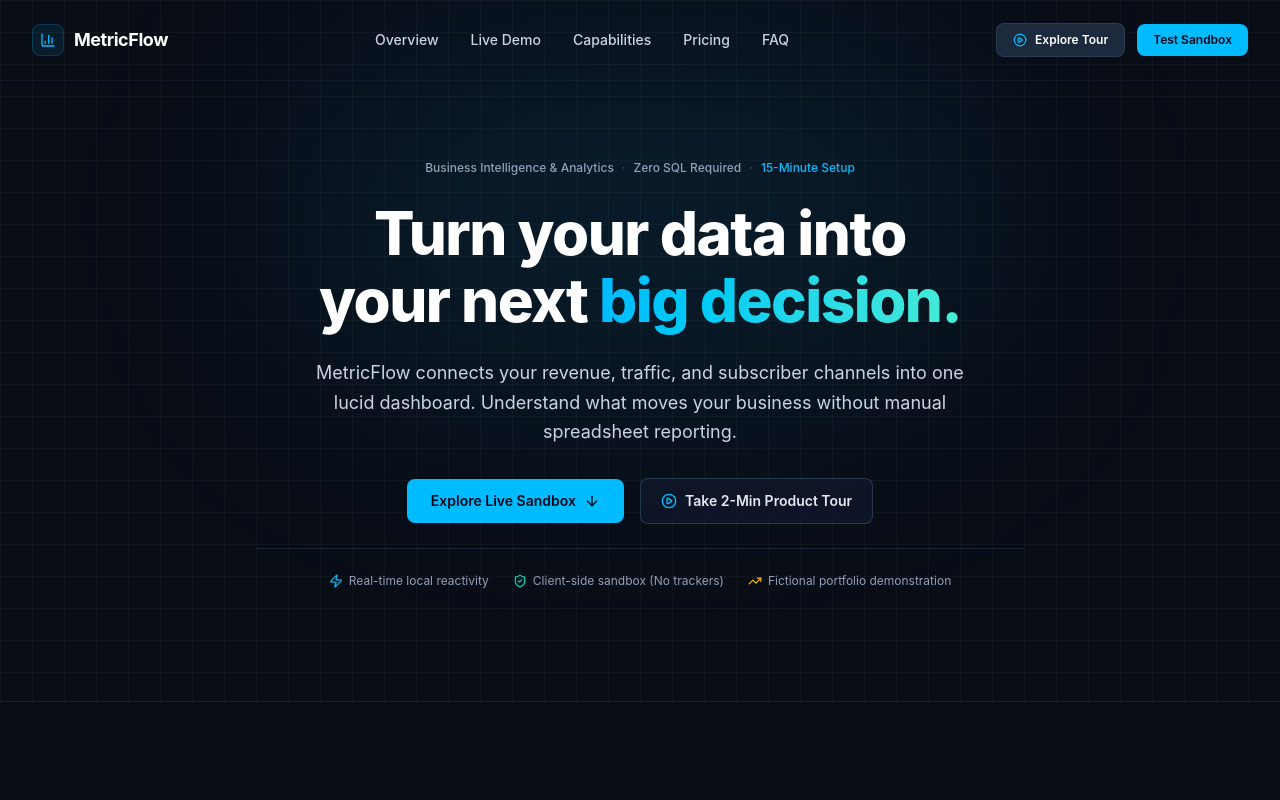
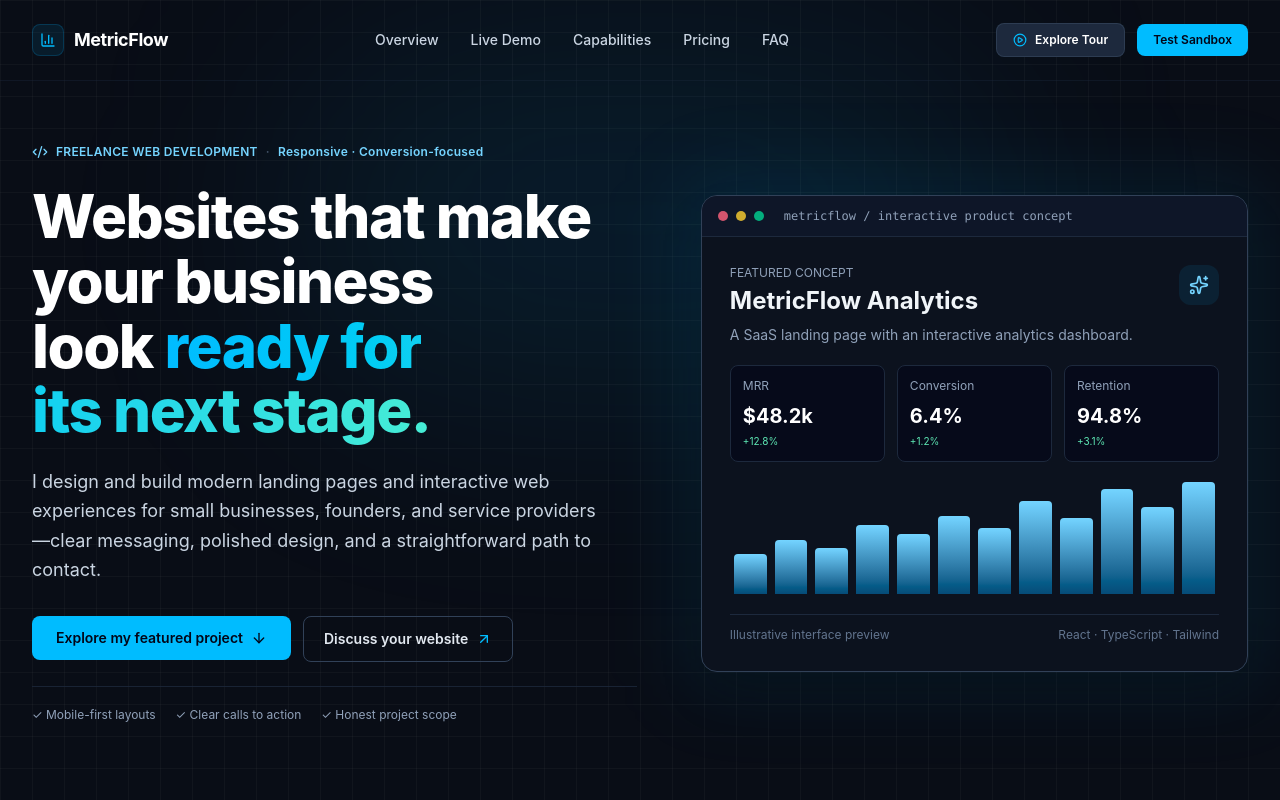
Before and after one commit to tabeeb1314/metricflow, a React (Vite) app: page / in a window 1280 px wide. Shown: the top 800 px of the page. Built offline with nearby package versions, Linux system fonts and the light colour scheme.

Commit message:
Refocus homepage hero on freelance web development clients

```diff
--- a/src/components/Hero.tsx
+++ b/src/components/Hero.tsx
@@ -1,76 +1,55 @@
 import React from 'react';
-import { ArrowDown, PlayCircle, Sparkles, TrendingUp, ShieldCheck, Zap } from 'lucide-react';
+import { ArrowDown, ArrowUpRight, Code2, Sparkles } from 'lucide-react';
 
-interface HeroProps {
-  onOpenTour: () => void;
-  onScrollToDemo: () => void;
-}
+interface HeroProps { onOpenTour: () => void; onScrollToDemo: () => void; }
 
-export const Hero: React.FC<HeroProps> = ({ onOpenTour, onScrollToDemo }) => {
-  return (
-    <section id="overview" className="relative pt-32 pb-20 sm:pt-40 sm:pb-28 overflow-hidden bg-grid-pattern">
-      {/* Background ambient radial glow (subtle, 10% budget) */}
-      <div
-        aria-hidden="true"
-        className="pointer-events-none absolute top-12 left-1/2 -translate-x-1/2 w-[700px] h-[340px] bg-sky-500/10 blur-[120px] rounded-full"
-      />
-
-      <div className="max-w-7xl mx-auto px-4 sm:px-6 lg:px-8 relative z-10">
-        <div className="max-w-3xl mx-auto text-center space-y-6">
-          {/* Unboxed editorial kicker with clean typographic separators (Zero-Pill Compliance) */}
-          <div className="flex items-center justify-center gap-2 text-xs font-medium text-slate-400">
-            <span>Business Intelligence & Analytics</span>
-            <span aria-hidden="true" className="text-slate-600">·</span>
-            <span>Zero SQL Required</span>
-            <span aria-hidden="true" className="text-slate-600">·</span>
-            <span className="text-sky-400">15-Minute Setup</span>
+export const Hero: React.FC<HeroProps> = ({ onOpenTour, onScrollToDemo }) => (
+  <section id="overview" className="relative pt-28 pb-20 sm:pt-36 sm:pb-28 overflow-hidden bg-grid-pattern">
+    <div aria-hidden="true" className="pointer-events-none absolute top-12 left-1/2 -translate-x-1/2 w-[700px] h-[340px] bg-sky-500/10 blur-[120px] rounded-full" />
+    <div className="max-w-7xl mx-auto px-4 sm:px-6 lg:px-8 relative z-10">
+      <div className="grid lg:grid-cols-[1.05fr_.95fr] gap-12 lg:gap-16 items-center">
+        <div className="space-y-6">
+          <div className="flex items-center gap-2 text-xs font-semibold tracking-wide text-sky-300">
+            <Code2 className="w-4 h-4" /><span>FREELANCE WEB DEVELOPMENT</span><span className="text-slate-600">·</span><span>Responsive · Conversion-focused</span>
           </div>
-
-          {/* Primary Headline with text-wrap: balance */}
-          <h1 className="text-3xl sm:text-5xl lg:text-6xl font-extrabold tracking-tight text-white leading-[1.12] [text-wrap:balance]">
-            Turn your data into your next <span className="text-transparent bg-clip-text bg-gradient-to-r from-sky-400 to-teal-300">big decision.</span>
+          <h1 className="text-4xl sm:text-5xl lg:text-6xl font-extrabold tracking-tight text-white leading-[1.08] [text-wrap:balance]">
+            Websites that make your business look <span className="text-transparent bg-clip-text bg-gradient-to-r from-sky-400 to-teal-300">ready for its next stage.</span>
           </h1>
-
-          {/* Subheading / Value Proposition */}
-          <p className="text-base sm:text-lg text-slate-300 leading-relaxed max-w-2xl mx-auto font-normal">
-            MetricFlow connects your revenue, traffic, and subscriber channels into one lucid dashboard. Understand what moves your business without manual spreadsheet reporting.
+          <p className="text-base sm:text-lg text-slate-300 leading-relaxed max-w-xl">
+            I design and build modern landing pages and interactive web experiences for small businesses, founders, and service providers—clear messaging, polished design, and a straightforward path to contact.
           </p>
-
-          {/* Call to Actions (Primary + Secondary) */}
-          <div className="pt-2 flex flex-col sm:flex-row items-center justify-center gap-3 sm:gap-4">
-            <button
-              onClick={onScrollToDemo}
-              className="w-full sm:w-auto px-6 py-3 text-sm font-semibold text-slate-950 bg-sky-400 hover:bg-sky-300 rounded-lg shadow-sm transition-all duration-150 flex items-center justify-center gap-2 group whitespace-nowrap shrink-0 focus-visible:ring-2 focus-visible:ring-sky-400"
-            >
-              <span>Explore Live Sandbox</span>
-              <ArrowDown className="w-4 h-4 group-hover:translate-y-0.5 transition-transform" />
+          <div className="pt-2 flex flex-col sm:flex-row items-start gap-3">
+            <button onClick={onScrollToDemo} className="w-full sm:w-auto px-6 py-3 text-sm font-semibold text-slate-950 bg-sky-400 hover:bg-sky-300 rounded-lg transition-all flex items-center justify-center gap-2 focus-visible:ring-2 focus-visible:ring-sky-400">
+              <span>Explore my featured project</span><ArrowDown className="w-4 h-4" />
             </button>
-            <button
-              onClick={onOpenTour}
-              className="w-full sm:w-auto px-5 py-3 text-sm font-semibold text-slate-200 hover:text-white bg-slate-900/80 hover:bg-slate-800 border border-slate-700/80 rounded-lg transition-colors flex items-center justify-center gap-2 whitespace-nowrap shrink-0 focus-visible:ring-2 focus-visible:ring-sky-400"
-            >
-              <PlayCircle className="w-4 h-4 text-sky-400" />
-              <span>Take 2-Min Product Tour</span>
-            </button>
+            <a href="#contact" className="w-full sm:w-auto px-5 py-3 text-sm font-semibold text-slate-200 hover:text-white border border-slate-700 rounded-lg transition-colors flex items-center justify-center gap-2">
+              Discuss your website <ArrowUpRight className="w-4 h-4 text-sky-400" />
+            </a>
           </div>
-
-          {/* Honest Concept & Verification Proof Strip */}
-          <div className="pt-6 border-t border-slate-800/80 flex flex-wrap items-center justify-center gap-y-2 gap-x-6 text-xs text-slate-400">
-            <div className="flex items-center gap-1.5">
-              <Zap className="w-3.5 h-3.5 text-sky-400" />
-              <span>Real-time local reactivity</span>
+          <div className="pt-5 border-t border-slate-800/80 flex flex-wrap gap-x-5 gap-y-2 text-xs text-slate-400">
+            <span>✓ Mobile-first layouts</span><span>✓ Clear calls to action</span><span>✓ Honest project scope</span>
+          </div>
+        </div>
+        <div className="relative">
+          <div className="absolute -inset-4 bg-sky-500/10 blur-2xl rounded-3xl" />
+          <div className="relative rounded-2xl border border-slate-700 bg-[#0c121e] shadow-2xl overflow-hidden">
+            <div className="flex items-center gap-2 px-4 py-3 border-b border-slate-800 bg-slate-900/80">
+              <span className="w-2.5 h-2.5 rounded-full bg-rose-400/80"/><span className="w-2.5 h-2.5 rounded-full bg-amber-300/80"/><span className="w-2.5 h-2.5 rounded-full bg-emerald-400/80"/>
+              <span className="ml-3 text-xs text-slate-400 font-mono">metricflow / interactive product concept</span>
             </div>
-            <div className="flex items-center gap-1.5">
-              <ShieldCheck className="w-3.5 h-3.5 text-teal-400" />
-              <span>Client-side sandbox (No trackers)</span>
-            </div>
-            <div className="flex items-center gap-1.5">
-              <TrendingUp className="w-3.5 h-3.5 text-amber-400" />
-              <span>Fictional portfolio demonstration</span>
+            <div className="p-5 sm:p-7 space-y-5">
+              <div className="flex items-start justify-between gap-4"><div><p className="text-xs text-slate-400">FEATURED CONCEPT</p><h2 className="text-xl sm:text-2xl font-bold mt-1">MetricFlow Analytics</h2><p className="text-sm text-slate-400 mt-2">A SaaS landing page with an interactive analytics dashboard.</p></div><div className="w-10 h-10 shrink-0 rounded-xl bg-sky-500/10 flex items-center justify-center text-sky-300"><Sparkles className="w-5 h-5"/></div></div>
+              <div className="grid grid-cols-3 gap-3">
+                {[['MRR','$48.2k','+12.8%'],['Conversion','6.4%','+1.2%'],['Retention','94.8%','+3.1%']].map(([label,value,change])=><div key={label} className="rounded-lg border border-slate-800 bg-slate-950/60 p-3"><p className="text-[10px] sm:text-xs text-slate-400">{label}</p><p className="text-base sm:text-xl font-bold text-white mt-2">{value}</p><p className="text-[10px] text-emerald-300 mt-1">{change}</p></div>)}
+              </div>
+              <div className="h-28 flex items-end gap-2 px-1">
+                {[36,48,41,62,54,70,59,83,68,94,78,100].map((h,i)=><div key={i} className="flex-1 rounded-t-sm bg-gradient-to-t from-sky-600/50 to-sky-300" style={{height:h+'%'}}/>)}
+              </div>
+              <div className="flex items-center justify-between text-xs text-slate-500 border-t border-slate-800 pt-3"><span>Illustrative interface preview</span><span>React · TypeScript · Tailwind</span></div>
             </div>
           </div>
         </div>
       </div>
-    </section>
-  );
-};
+    </div>
+  </section>
+);
```
